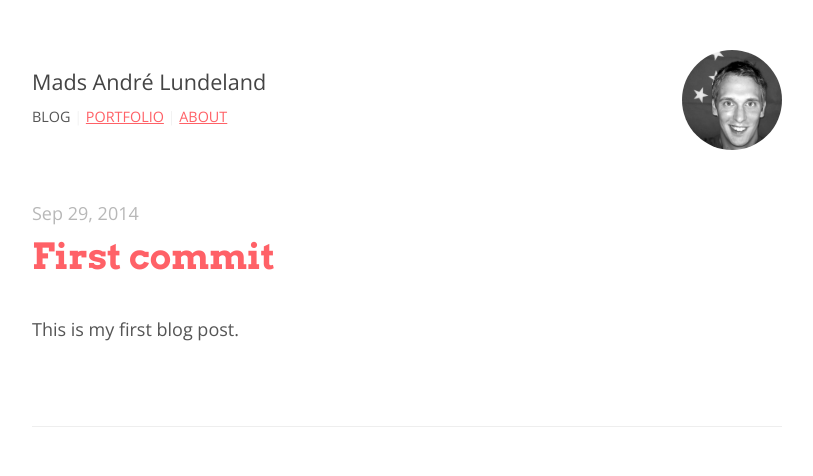
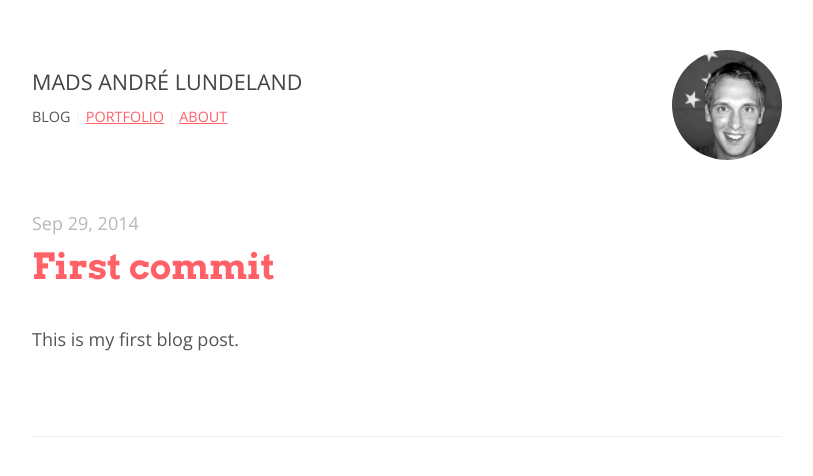
Before and after one commit to mlundela/mlundela.github.io, a Jekyll site: the page built from index.html, in a window 1280 px wide. Shown: the top 476 px of the page, without its empty margins (233-1046 px from the left). Built offline with Jekyll 4.4.1, drawn with Linux system fonts in a browser that asks for light colours; nearby versions of some CDN libraries.

Commit message:
minor changes

```diff
--- a/css/main.css
+++ b/css/main.css
@@ -25,10 +25,11 @@ h2 {
 #header {
     font-weight: 300;
     color: #f2f2f2;
+    text-transform: uppercase;
 }
 
 #profile-img {
-    width: 100px;
+    width: 110px;
     float: right;
 }
 
```
